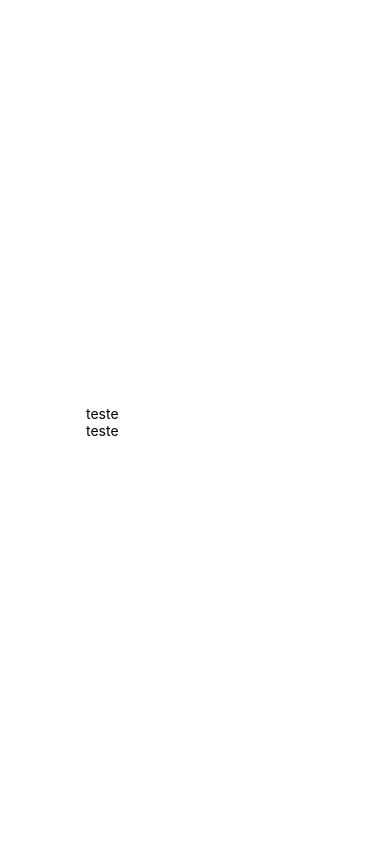
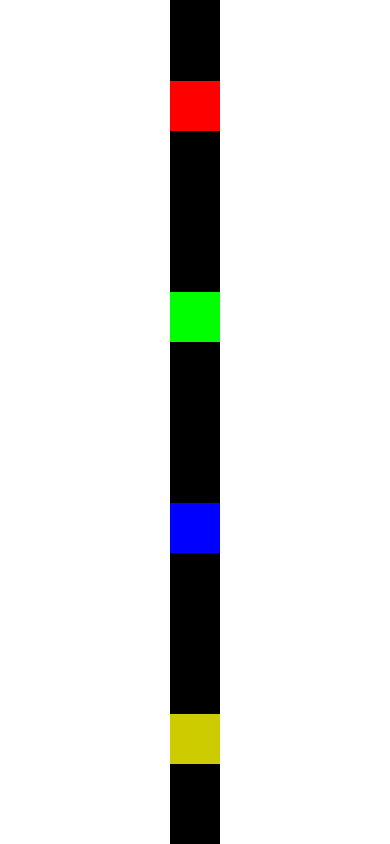
Before and after one commit to dronan/exercise-react-native, a React Native app: screen / in a window 390 px wide. Built offline with nearby package versions, Linux system fonts and the light colour scheme.

Commit message:
testando flexbox

```diff
--- a/src/App.js
+++ b/src/App.js
@@ -1,11 +1,11 @@
 import React from 'react';
 import {SafeAreaView, StyleSheet} from 'react-native';
-import DigiteSeuNome from './components/DigiteSeuNome';
+import FlexboxV1 from './components/layout/FlexboxV1';
 
 export default () => {
   return (
     <SafeAreaView style={style.App}>
-      <DigiteSeuNome />
+      <FlexboxV1 />
     </SafeAreaView>
   );
 };
--- /dev/null
+++ b/src/components/layout/FlexboxV1.js
@@ -0,0 +1,22 @@
+import React from 'react';
+import {StyleSheet, View} from 'react-native';
+import Quadrado from './Quadrado';
+
+export default props => {
+  return (
+    <View style={style.FlexV1}>
+      <Quadrado cor="#F00" />
+      <Quadrado cor="#0F0" />
+      <Quadrado cor="#00F" />
+      <Quadrado cor="#CC0" />
+    </View>
+  );
+};
+
+const style = StyleSheet.create({
+  FlexV1: {
+    backgroundColor: '#000',
+    flexGrow: 1,
+    justifyContent: 'space-around',
+  },
+});
--- /dev/null
+++ b/src/components/layout/Quadrado.js
@@ -0,0 +1,11 @@
+import React from 'react';
+import {View} from 'react-native';
+
+export default props => {
+  const lado = 50;
+  return (
+    <View
+      style={{height: lado, width: lado, backgroundColor: props.cor || '#000'}}
+    />
+  );
+};
```
